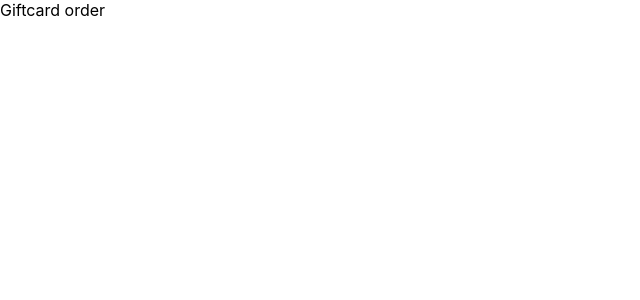
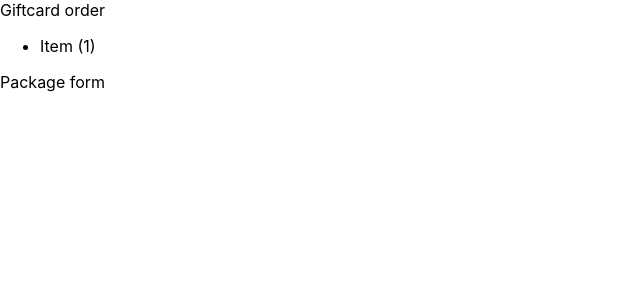
Before and after one commit to krasnoshapka/cc_interview, a React (Create React App) app: page / in a window 1280 px wide. Shown: the top 300 px of the page, without its empty margins (0-640 px from the left). Built offline with nearby package versions, Linux system fonts and the light colour scheme.

Commit message:
Added components boilerplates.

```diff
--- a/src/App.tsx
+++ b/src/App.tsx
@@ -1,4 +1,5 @@
 import React from 'react';
+import PackageOrder from './components/PackageOrder';
 
 function App() {
   return (
@@ -6,6 +7,7 @@ function App() {
       <header className="App-header">
         Giftcard order
       </header>
+      <PackageOrder />
     </div>
   );
 }
--- /dev/null
+++ b/src/components/PackageForm.tsx
@@ -0,0 +1,19 @@
+import React from 'react';
+import PackageModel from "../utils/PackageModel";
+
+type formType = 'add' | 'modify';
+
+export interface PackageFormProps extends React.ComponentPropsWithoutRef<"form"> {
+  formType: formType;
+  packageModel?: PackageModel | null;
+}
+
+const PackageForm: React.FC<PackageFormProps> = ({formType, packageModel = null, ...props}: PackageFormProps) => {
+  return (
+    <form >
+      Package form
+    </form>
+  );
+}
+
+export default PackageForm;
--- /dev/null
+++ b/src/components/PackageList.tsx
@@ -0,0 +1,22 @@
+import React from 'react';
+import {PackageListItem, PackageListItemProps} from "./PackageListItem";
+
+function PackageList() {
+  const items: Array<PackageListItemProps> = [
+    {
+      packageId: 1,
+      amount: 10,
+      quantity: 1
+    }
+  ]
+
+  return (
+    <ul id="package-list">
+      {items && items.map((p) =>
+        <PackageListItem key={p.packageId} {...p} />
+      )}
+    </ul>
+  );
+}
+
+export default PackageList;
--- /dev/null
+++ b/src/components/PackageListItem.tsx
@@ -0,0 +1,13 @@
+import React from 'react';
+import PackageModel from "../utils/PackageModel";
+
+export interface PackageListItemProps extends React.ComponentPropsWithoutRef<"li">, PackageModel {
+}
+
+export const PackageListItem: React.FC<PackageListItemProps> = ({packageId, quantity, amount, ...props}: PackageListItemProps) => {
+  return (
+    <li className='package-list-item'>
+      Item ({packageId})
+    </li>
+  );
+}
--- /dev/null
+++ b/src/components/PackageOrder.tsx
@@ -0,0 +1,15 @@
+import React from 'react';
+import PackageList from "./PackageList";
+import PackageForm from "./PackageForm";
+
+function PackageOrder() {
+
+  return (
+    <div id="package-order">
+      <PackageList />
+      <PackageForm formType="add" />
+    </div>
+  );
+}
+
+export default PackageOrder;
--- /dev/null
+++ b/src/utils/PackageModel.ts
@@ -0,0 +1,5 @@
+export default interface PackageModel {
+  packageId: number;
+  quantity: number;
+  amount: number;
+}
```
Also changed, not shown: 1 other file (tests, documents, lock files or other folders).
